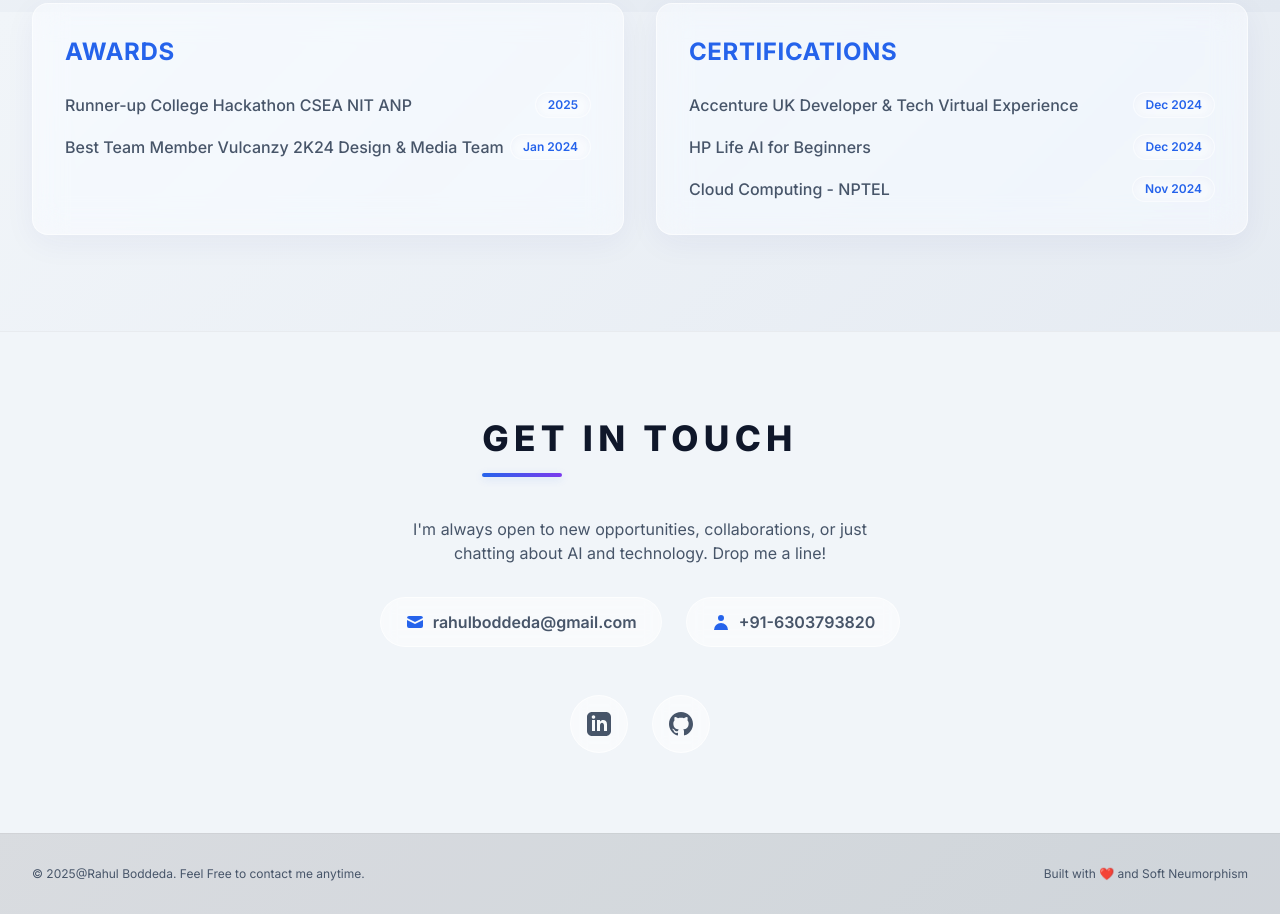
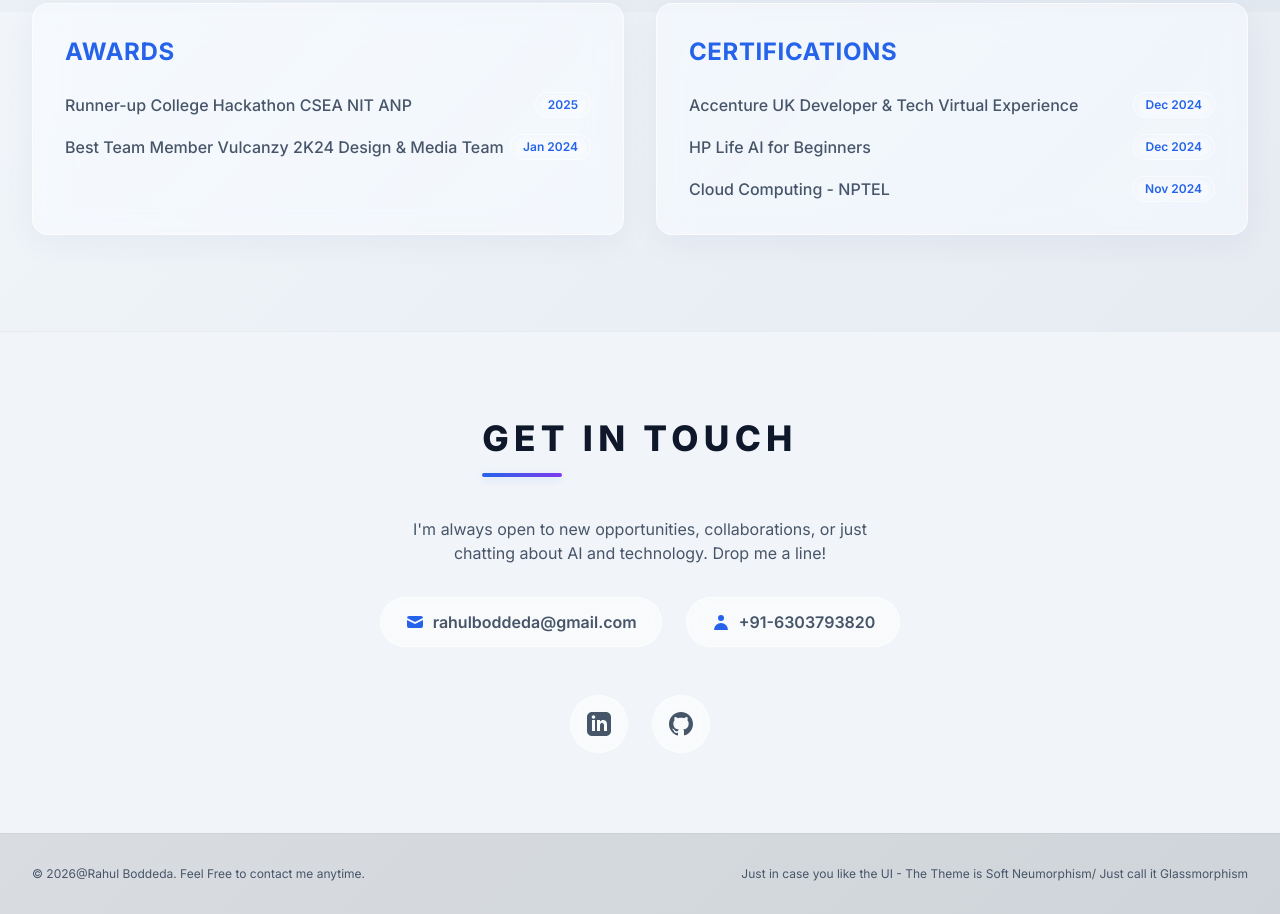
Before and after one commit to rahboddeda/portfolio, a website: page public/index.html in a window 1280 px wide. Shown: the part 3988-4902 px from the top of the page. Drawn offline with nearby package versions, Linux system fonts and the light colour scheme.

Commit message:
Glassmorphism

```diff
--- a/public/index.html
+++ b/public/index.html
@@ -846,8 +846,8 @@
         style="border-top: 1px solid var(--border-glow); box-shadow: inset 0 4px 8px var(--shadow-dark);">
         <div
             class="max-w-7xl mx-auto px-4 sm:px-6 lg:px-8 flex flex-col md:flex-row justify-between items-center text-xs text-gray-500">
-            <p>&copy; 2025@Rahul Boddeda. Feel Free to contact me anytime.</p>
-            <p class="mt-2 md:mt-0">Built with ❤️ and Soft Neumorphism</p>
+            <p>&copy; 2026@Rahul Boddeda. Feel Free to contact me anytime.</p>
+            <p class="mt-2 md:mt-0">Just in case you like the UI - The Theme is Soft Neumorphism/ Just call it Glassmorphism</p>
         </div>
     </footer>
     <!-- <div id="cursor-glow"></div> -->
```
